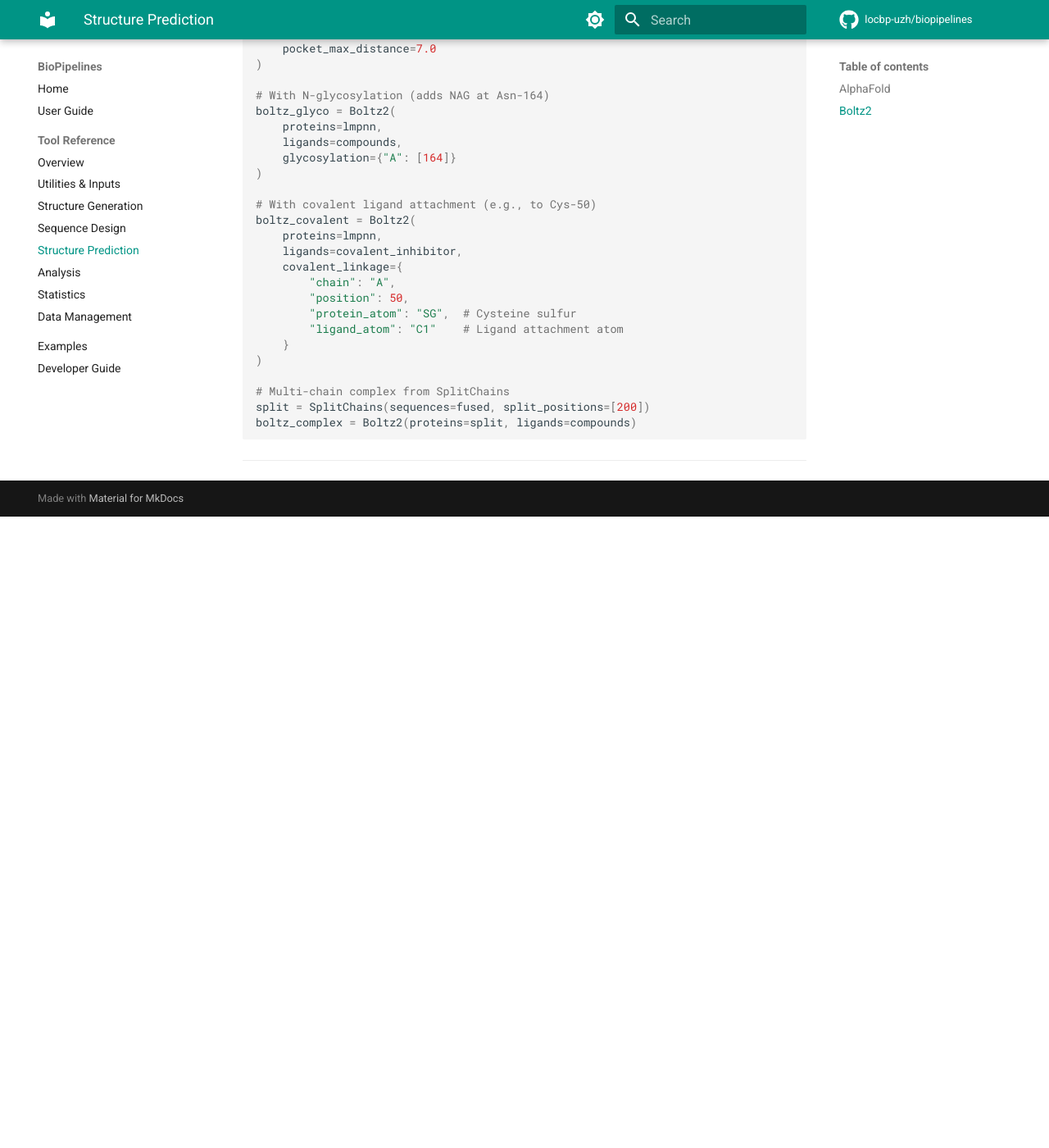
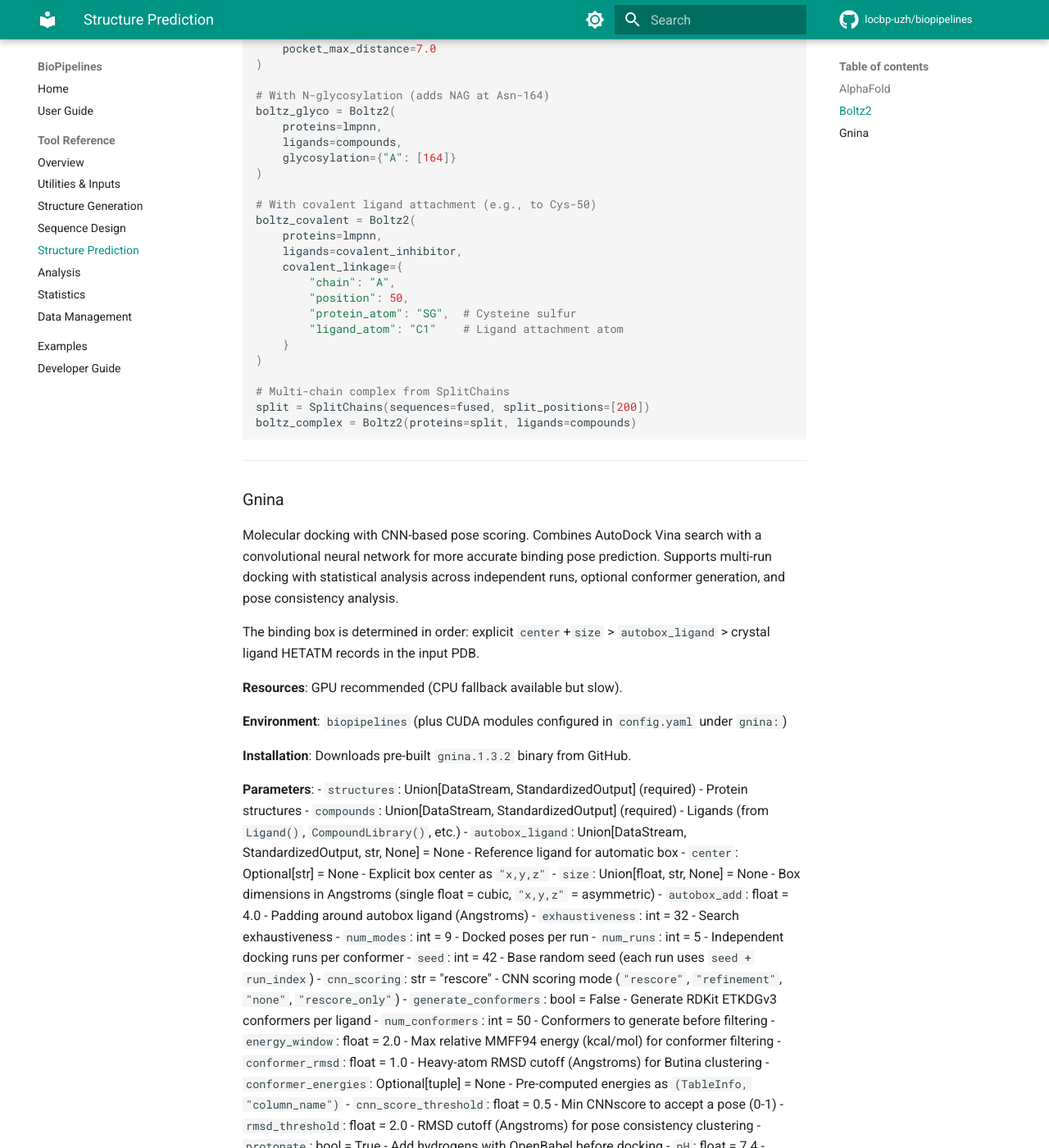
Before and after one commit to locbp-uzh/biopipelines, an MkDocs documentation site: the page built from Docs/Tool/StructurePrediction.md, in a window 1280 px wide and 1400 px high, scrolled down 3469 px. Shown: the whole window at 82% size. Built offline with MkDocs 1.6.1 and Material for MkDocs 9.7.7, drawn with Linux system fonts in a browser that asks for light colours; comment, search, counter and statistics services are not loaded; before the commit the page ends 4099 px from its top, so only the background shows below that; some of the changed text lies outside the part shown.

Commit message:
gnina doc

````diff
--- a/Docs/Tool/StructurePrediction.md
+++ b/Docs/Tool/StructurePrediction.md
@@ -179,3 +179,87 @@ boltz_complex = Boltz2(proteins=split, ligands=compounds)
 ```
 
 ---
+
+### Gnina
+
+Molecular docking with CNN-based pose scoring. Combines AutoDock Vina search with a convolutional neural network for more accurate binding pose prediction. Supports multi-run docking with statistical analysis across independent runs, optional conformer generation, and pose consistency analysis.
+
+The binding box is determined in order: explicit `center`+`size` > `autobox_ligand` > crystal ligand HETATM records in the input PDB.
+
+**Resources**: GPU recommended (CPU fallback available but slow).
+
+**Environment**: `biopipelines` (plus CUDA modules configured in `config.yaml` under `gnina:`)
+
+**Installation**: Downloads pre-built `gnina.1.3.2` binary from GitHub.
+
+**Parameters**:
+- `structures`: Union[DataStream, StandardizedOutput] (required) - Protein structures
+- `compounds`: Union[DataStream, StandardizedOutput] (required) - Ligands (from `Ligand()`, `CompoundLibrary()`, etc.)
+- `autobox_ligand`: Union[DataStream, StandardizedOutput, str, None] = None - Reference ligand for automatic box
+- `center`: Optional[str] = None - Explicit box center as `"x,y,z"`
+- `size`: Union[float, str, None] = None - Box dimensions in Angstroms (single float = cubic, `"x,y,z"` = asymmetric)
+- `autobox_add`: float = 4.0 - Padding around autobox ligand (Angstroms)
+- `exhaustiveness`: int = 32 - Search exhaustiveness
+- `num_modes`: int = 9 - Docked poses per run
+- `num_runs`: int = 5 - Independent docking runs per conformer
+- `seed`: int = 42 - Base random seed (each run uses `seed + run_index`)
+- `cnn_scoring`: str = "rescore" - CNN scoring mode (`"rescore"`, `"refinement"`, `"none"`, `"rescore_only"`)
+- `generate_conformers`: bool = False - Generate RDKit ETKDGv3 conformers per ligand
+- `num_conformers`: int = 50 - Conformers to generate before filtering
+- `energy_window`: float = 2.0 - Max relative MMFF94 energy (kcal/mol) for conformer filtering
+- `conformer_rmsd`: float = 1.0 - Heavy-atom RMSD cutoff (Angstroms) for Butina clustering
+- `conformer_energies`: Optional[tuple] = None - Pre-computed energies as `(TableInfo, "column_name")`
+- `cnn_score_threshold`: float = 0.5 - Min CNNscore to accept a pose (0-1)
+- `rmsd_threshold`: float = 2.0 - RMSD cutoff (Angstroms) for pose consistency clustering
+- `protonate`: bool = True - Add hydrogens with OpenBabel before docking
+- `pH`: float = 7.4 - Protonation pH
+
+**Streams**: `structures` (combined protein+ligand PDB files of best poses)
+
+**Tables**:
+- `docking_results` - One row per accepted pose across all runs:
+
+  | id | structures.id | compounds.id | conformer_id | run | pose | vina_score | cnn_score | cnn_affinity |
+  |----|---------------|--------------|--------------|-----|------|------------|-----------|--------------|
+
+  IDs are unique per pose: `{protein}_{ligand}_r{run}_p{pose}`.
+
+- `docking_summary` - One row per (protein, ligand, conformer) group, aggregated across runs:
+
+  | id | structures.id | compounds.id | conformer_id | best_vina | mean_vina | std_vina | best_cnn_score | mean_cnn_affinity | std_cnn_affinity | pose_consistency | conformer_energy | pseudo_binding_energy | best_pose_file |
+  |----|---------------|--------------|--------------|-----------|-----------|---------|----------------|-------------------|------------------|-----------------|------------------|-----------------------|----------------|
+
+  - `mean_vina` / `std_vina`: mean and std of the best Vina score per run (not all poses — just the top pose from each independent run). Robust metric for ranking.
+  - `mean_cnn_affinity` / `std_cnn_affinity`: same logic for CNN affinity.
+  - `pose_consistency`: fraction of runs whose best pose clusters together by RMSD. Measures reproducibility (1.0 = all runs converge).
+  - `conformer_energy`: MMFF94 relative strain energy (only with `generate_conformers=True`).
+  - `pseudo_binding_energy`: `best_vina + conformer_energy`. Penalizes Vina score by conformer strain. Only populated when conformer generation is enabled.
+
+**Example**:
+```python
+from biopipelines.gnina import Gnina
+
+# Basic docking (autobox from crystal ligand in PDB)
+docked = Gnina(structures=boltz, compounds=ligand)
+
+# Explicit box
+docked = Gnina(
+    structures=boltz,
+    compounds=ligand,
+    center="10.5,20.3,15.0",
+    size=25.0
+)
+
+# With conformer generation for flexible ligand docking
+docked = Gnina(
+    structures=boltz,
+    compounds=compound_library,
+    generate_conformers=True,
+    num_conformers=100,
+    energy_window=3.0,
+    num_runs=10,
+    exhaustiveness=64
+)
+```
+
+---
````
Also changed, not shown: Docs/ToolReference.md (+2 -1 lines).
